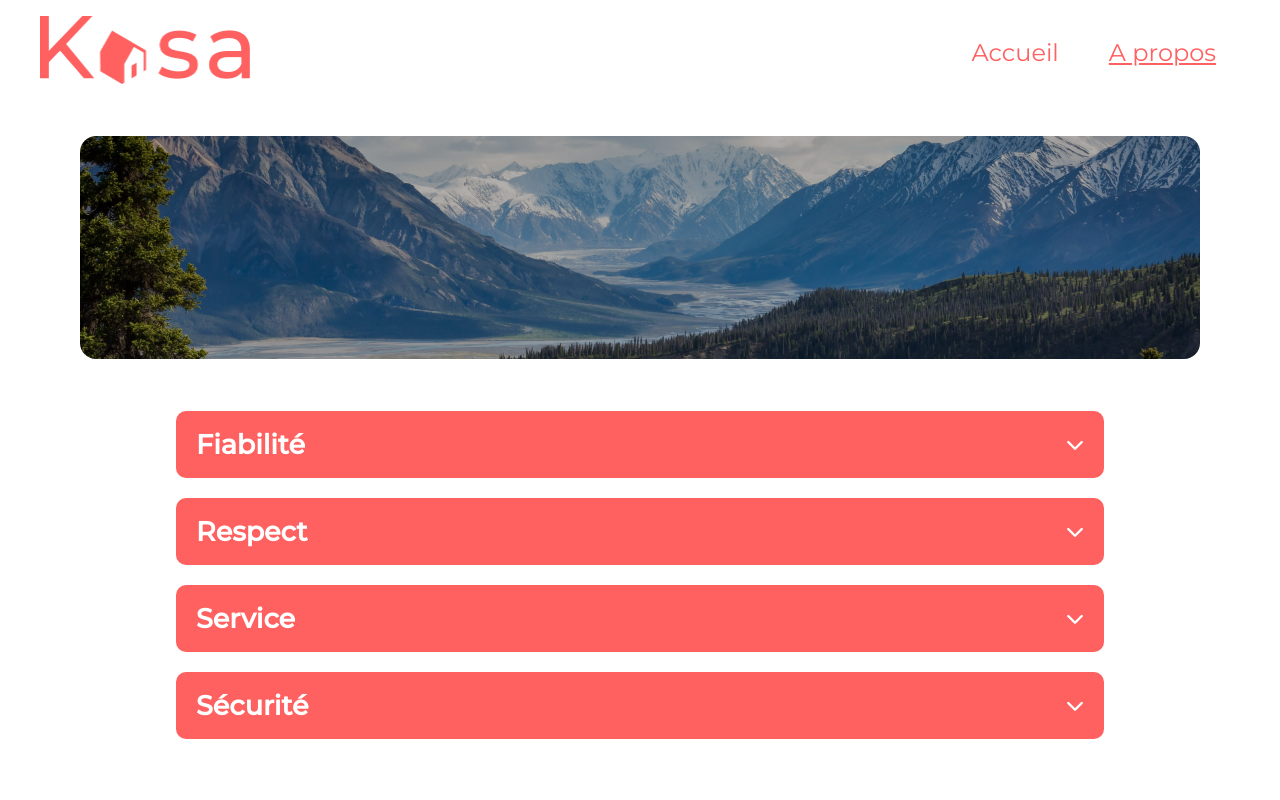
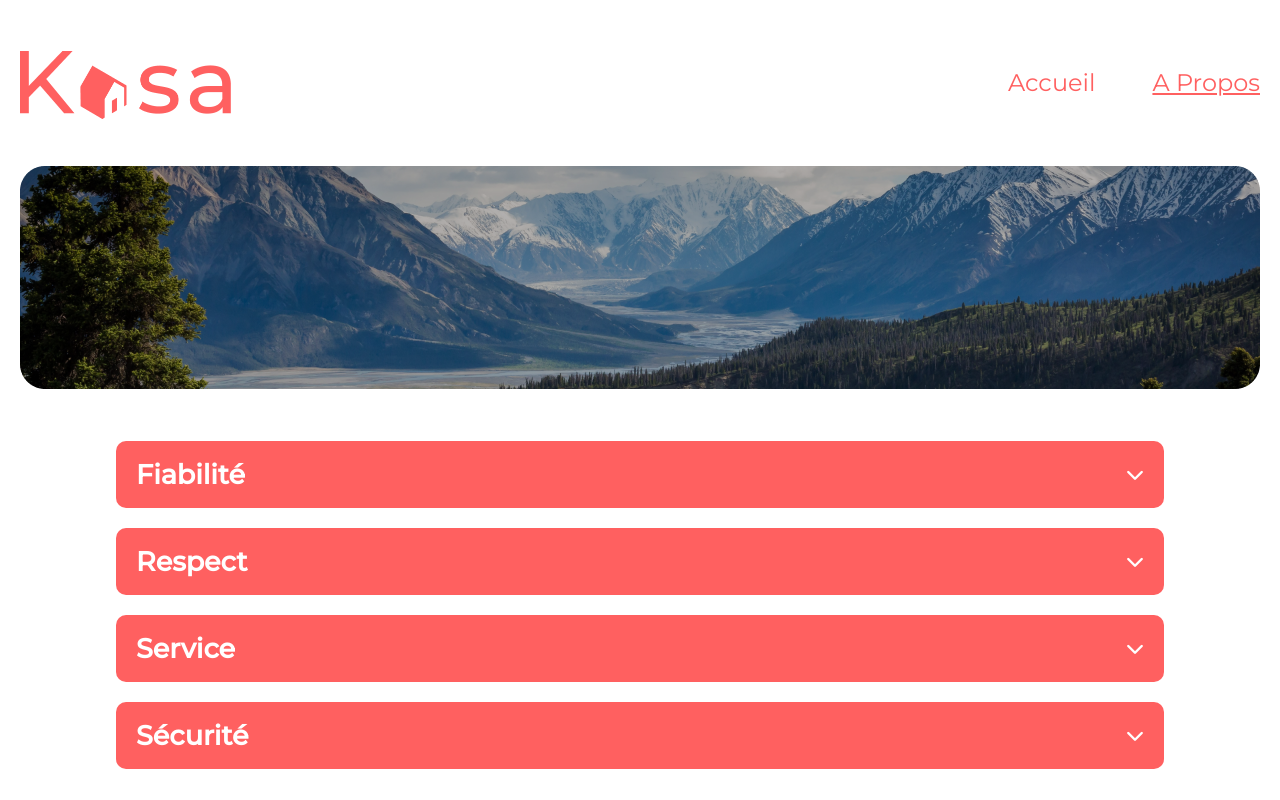
Before and after one commit to zinebella/kasa, a React (Create React App) app: page /about in a window 1280 px wide. Shown: the top 800 px of the page. Built offline with nearby package versions, Linux system fonts and the light colour scheme.

Commit message:
inclure navbar dans le fichier header

```diff
--- a/src/Layout/Header.jsx
+++ b/src/Layout/Header.jsx
@@ -1,17 +1,37 @@
 import React from "react";
-import Logo from "../Assets/logo.png";
+import logo from "../Assets/logo.png";
+import {Link, NavLink } from "react-router-dom";
 import "../Styles/Header.css";
-import Nav from "./Navbar";
 
-function Header() {
-  return (
-    <header className="header">
-        <figure className="header_figure">
-          <img className="logo" src={Logo} alt="kasa,location d'appartements" />
-        </figure>
-      <Nav className="navbar"/>
-    </header>
-  )
+
+   function Header() {
+    const isActiveStyle = { textDecoration: "underline" };
+
+   // Utilisation d'un tableau d'ajout au menu
+    const menuItems = [
+      { to: "/", label: "Accueil" },
+      { to: "/about", label: "A Propos" },
+    ];
+   // défini la choix actif et affiche le label du menu
+    const menuItem = ({ to, label }) => (
+    <li key={to}>
+      <NavLink to={to} style={({ isActive }) => isActive ? isActiveStyle : undefined }>
+          {label}
+      </NavLink>
+    </li>
+    );
+   // affiche le logo et boucle sur les éléments du menu
+    return (
+      <div className="navbar">
+          <Link to="/">
+            <img src={logo} alt="Logo du site Kasa" />
+          </Link>
+          <nav>
+            <ul>{menuItems.map(menuItem)}</ul>
+          </nav>
+      </div>
+);
 }
 
+
 export default Header
--- a/src/Layout/Navbar.jsx
+++ /dev/null
@@ -1,18 +0,0 @@
-import React from "react";
-import { NavLink } from "react-router-dom";
-import "../Styles/Navbar.css"
-
-function Nav() {
-  return (
-    <nav className="navbar">
-      <NavLink to="/" className="navbar_navLink_home">
-        <div>Accueil</div>
-      </NavLink>
-      <NavLink to="/about" className="navbar_navLink_about">
-        <div> A propos</div>
-      </NavLink>
-    </nav>
-  )
-}
-
-export default Nav
--- a/src/Routes/Routes.jsx
+++ b/src/Routes/Routes.jsx
@@ -11,11 +11,12 @@ import Main from "../Layout/Main";
 
 const Layout = () => {
   return<>
-         <Header/>
-         <Main>
-            <Outlet/>
-         </Main>
-         <Footer/>
+          <Main>
+          <Header/>
+                <Outlet/>
+          <Footer/>
+          </Main>
+
   </>
 };
 
--- a/src/Styles/About.css
+++ b/src/Styles/About.css
@@ -3,10 +3,9 @@
     background-position: center;
     max-width: 100%;
     height: 223px;
-    margin-top: 30px;
+    margin-top: 50px;
     background-image: url("../Assets/Banner/aboutBanner.png");
     display: grid;
-    margin: auto;
     place-items: center;
     border-radius: 1rem;
     background-size: cover;
--- a/src/Styles/Header.css
+++ b/src/Styles/Header.css
@@ -1,35 +1,43 @@
-.header {
+.navbar {
+  height: 68px;
+  display: flex;
+  justify-content: space-between;
+  align-items: center;
+}
+
+.navbar img {
+  width: auto;
+  height: 68px;
+  margin-top: 10px;
+}
+.navbar img:hover {
+  cursor: pointer;
+}
+
+.navbar nav a {
+  display: flex;
+  color: #ff6060;
+  text-decoration: none;
+  font-size: 24px;
+}
+
+.navbar ul {
     display: flex;
-    justify-content: space-between;
-    align-items: center;
-    margin-top: 15px;
-    margin: 0 auto;
-    padding: 0;
+    padding: 0px;
+    gap: 57px;
+    list-style: none;
 }
-.header_figure img{
-    /*flex: 1;*/
-    width: 210px;
-    height: 68px;
+
+.navbar ul li:hover {
+    cursor: pointer;
+    text-shadow: 0px 0px 2px rgba(244, 5, 5, 0.418);
 }
 
 
-/* Responsive: tablette */
-/*@media only screen and (width <= 768px) {
-    .header {
-          width: 100%;
-    }
-
-}*/
-
-/*Mobile*/
-@media screen and (width<= 480px) {
-    .header{
-      left: 20px;
-    }
-    .header_figure img {
-        width: 145px;
-        height: 47px;
-        margin:0;
-
-    }
+@media (max-width: 768px) {
+    .navbar nav a { text-transform: uppercase; }
+    .navbar nav a { font-size: 12px; }
+    .navbar ul {    gap: 10px; }
+    .navbar img {   height: 45px; }
+    .navbar nav {   justify-content: center; }
 }
--- a/src/Styles/Navbar.css
+++ /dev/null
@@ -1,42 +0,0 @@
-.navbar{
-    display: flex;
-    justify-content: space-between;
-    align-items: center;
-    font-weight: 400;
-    gap:50px;
-    font-size: 24px;
-    padding-right: 5%;
-
-}
-
-
-.navbar_navLink_home,.navbar_navLink_about{
-    text-decoration: none;
-    color: #ff6060;
-
-
-}
-
-
-.navbar a:hover {
-    text-decoration: underline;
-}
-
-.navbar a.active {
-    text-decoration: underline;
-}
-
-@media only screen and (width <= 480px) {
-    .navbar {
-
-          gap:20px;
-    }
-
-    .navbar_navLink_home,.navbar_navLink_about{
-          text-transform: uppercase;
-          font-size: 12px;
-          font-weight: 500;
-
-
-    }
-}
--- a/src/Styles/main.css
+++ b/src/Styles/main.css
@@ -2,7 +2,9 @@
     color: #FF6060;
     font-family: "Montserrat", sans-serif;
     margin:0 auto;
-    padding: 2rem 5rem;
+    padding: 3rem 0;
+    max-width: 1240px;
+
 
 }
  @media screen and (width<=480px){
```
